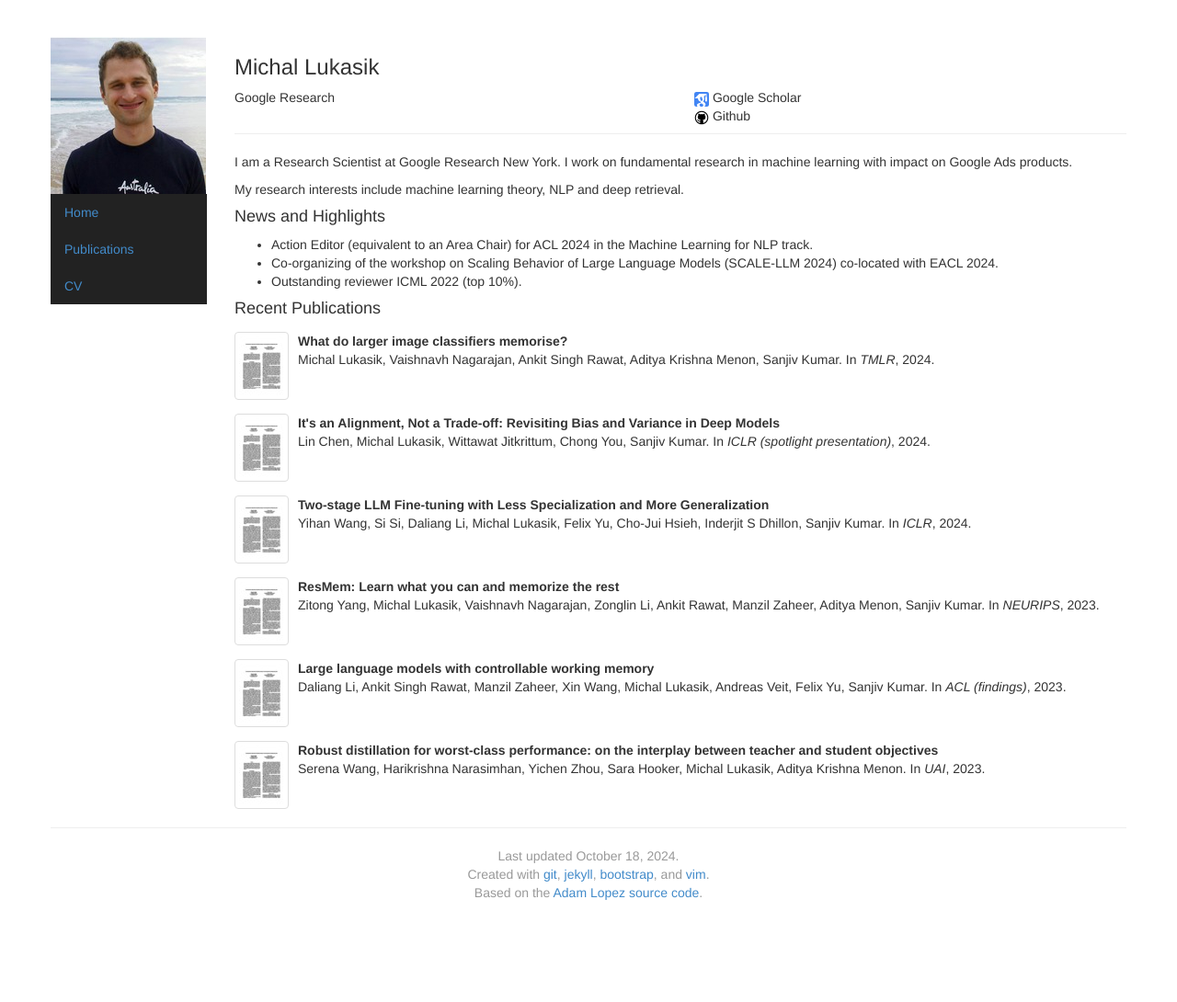
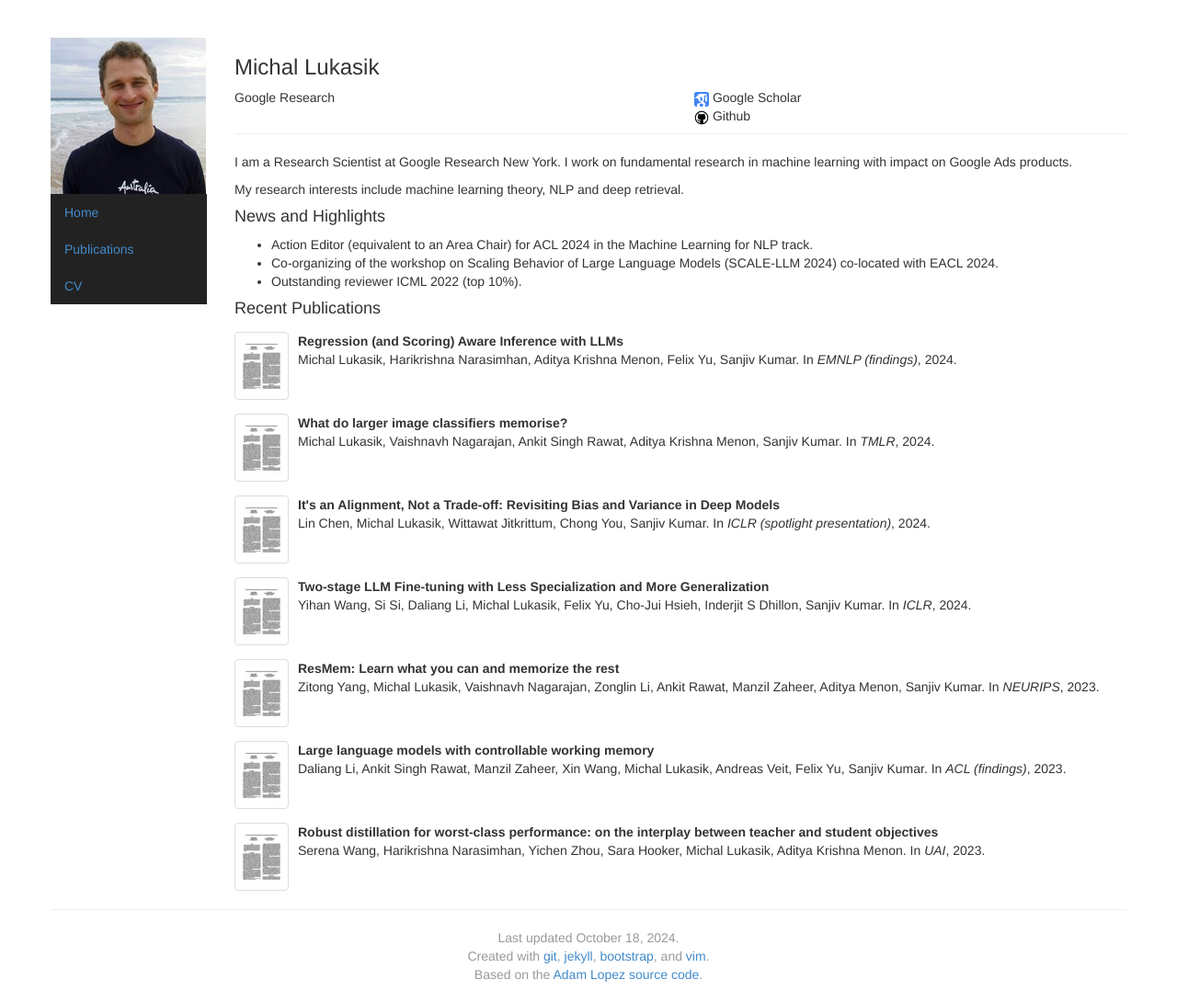
Before and after one commit to mlukasik/mlukasik.github.io, a Jekyll site: the page built from index.html, in a window 1280 px wide. Shown: the whole page at 92% size. Built offline with Jekyll 4.4.1, drawn with Linux system fonts in a browser that asks for light colours; before the commit the page ends 1001 px from its top, so only the background shows below that.

Commit message:
Update _config.yml

```diff
--- a/_config.yml
+++ b/_config.yml
@@ -7,6 +7,16 @@ talks:
     img: "aaai.jpg"
     video: https://www.youtube.com/watch?v=tJyOeEkWNuU
 papers:
+  - layout: paper
+    paper-type: inproceedings
+    selected: yes
+    year: 2024
+    img: aaai16
+    title: Regression (and Scoring) Aware Inference with LLMs
+    authors: Michal Lukasik, Harikrishna Narasimhan, Aditya Krishna Menon, Felix Yu, Sanjiv Kumar
+    doc-url: https://arxiv.org/abs/2403.04182
+    booktitle: EMNLP (findings)
+    venue: conference
   - layout: paper
     paper-type: inproceedings
     selected: yes
```
